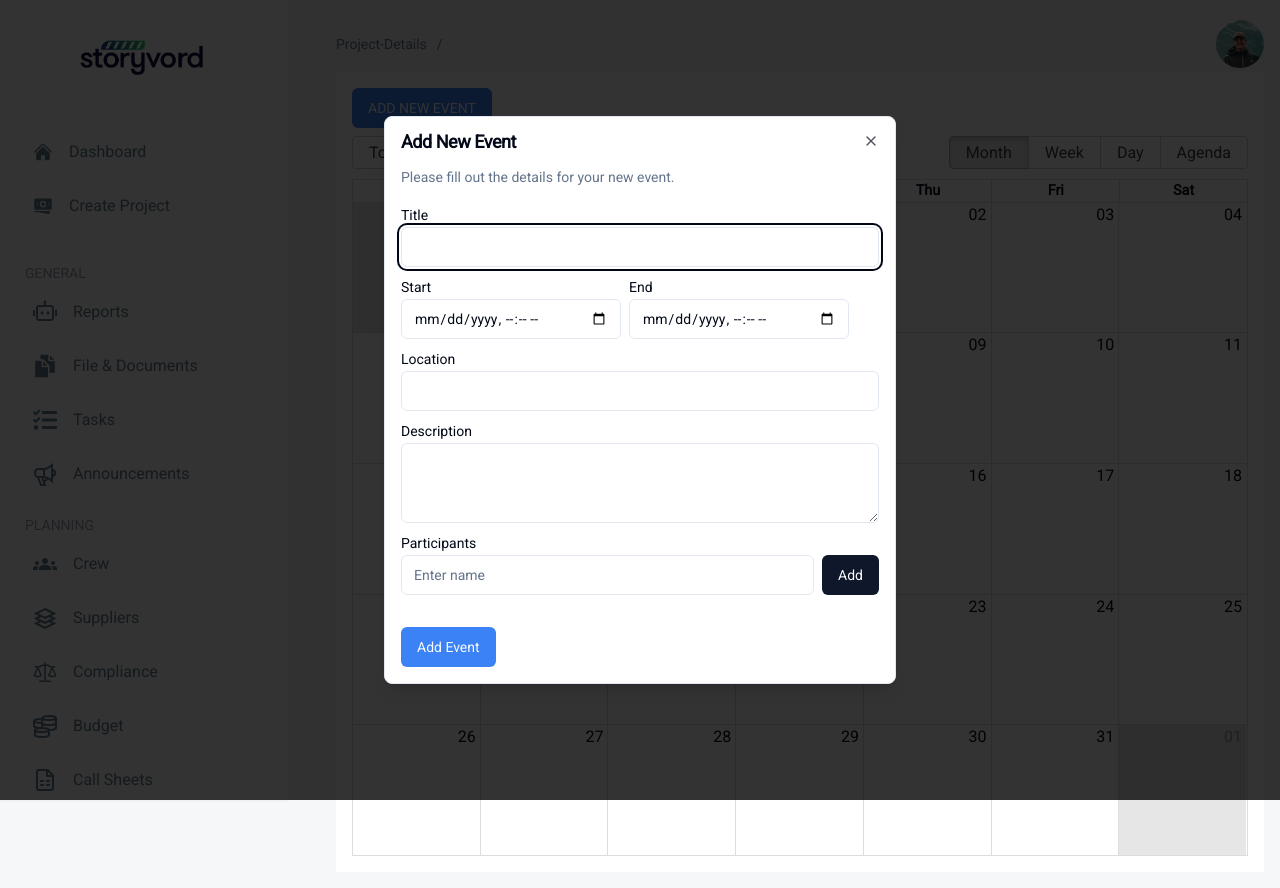
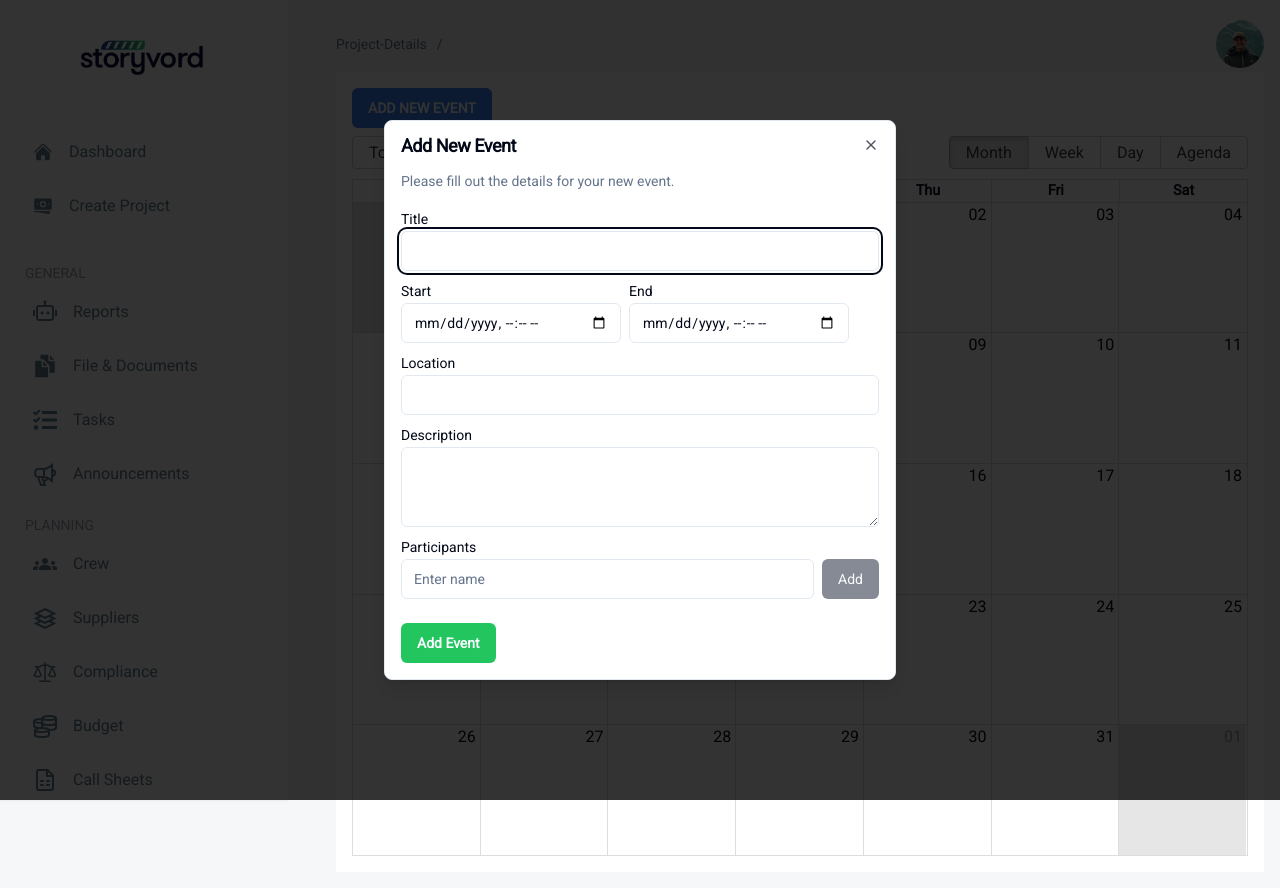
Before and after one commit to Storyvord/ui-mvp, a Next.js app: page /project-details/1/calender in a window 1280 px wide. Both pictures are taken after a click on the button "ADD NEW EVENT". Built offline with nearby package versions, Linux system fonts and the light colour scheme.

Commit message:
minor changes in styles

```diff
--- a/src/app/project-details/[id]/(project-sections)/calender/components/AddTaskDialog.tsx
+++ b/src/app/project-details/[id]/(project-sections)/calender/components/AddTaskDialog.tsx
@@ -15,7 +15,7 @@ const AddTaskDialog: React.FC<CalendarDialogProps> = ({ open, data, handleChange
 
     return (
       <Dialog open={open} onOpenChange={onClose}>
-        <DialogContent  className='p-4 max-h-[80vh] overflow-auto font-sans'>
+        <DialogContent  className='p-4 max-h-[85vh] overflow-auto font-sans'>
           <DialogTitle>Add New Event</DialogTitle>
           <DialogDescription>
             Please fill out the details for your new event.
--- a/src/app/project-details/[id]/(project-sections)/calender/components/BasicCalender.tsx
+++ b/src/app/project-details/[id]/(project-sections)/calender/components/BasicCalender.tsx
@@ -85,7 +85,7 @@ const BasicCalender = () => {
 
   return (
     <div>
-        <Button onClick={()=>setIsDialogOpen(true)} className='mb-2 uppercase bg-blue-500'>Add new Event</Button>
+        <Button onClick={()=>setIsDialogOpen(true)} className='mb-2 uppercase bg-blue-500 hover:bg-blue-700 font-bold'>Add new Event</Button>
         <div className='h-[90vh]'>
             <Calendar
                 localizer={localizer}
--- a/src/app/project-details/[id]/(project-sections)/calender/components/DialogForm.tsx
+++ b/src/app/project-details/[id]/(project-sections)/calender/components/DialogForm.tsx
@@ -4,6 +4,7 @@ import { calenderFormType } from '@/types';
 import { Label } from '@/components/ui/label';
 import { Input } from '@/components/ui/input';
 import { Textarea } from '@/components/ui/textarea';
+import { Badge } from '@/components/ui/badge';
 
 const DialogForm = ({ data, handleChange, handleSubmit}:{
     handleChange: ({name, value}: {name:string, value:string | string[]})=>void,
@@ -60,16 +61,16 @@ const DialogForm = ({ data, handleChange, handleSubmit}:{
             <Label htmlFor="participants">Participants</Label>
             <div className="flex w-full items-center space-x-2">
                 <Input type="text" value={partName} onChange={(e)=>setPartName(e.target.value)} placeholder="Enter name" />
-                <Button type="button" onClick={handleClick}>Add</Button>
+                <Button type="button" onClick={handleClick} disabled={partName===""}>Add</Button>
             </div>
             {
                 data.participants && (
                     <ul className="flex pl-5 gap-1 flex-wrap text-[10px] w-full pt-2">
                         {data.participants.map((participant, index) => (
-                            <li key={index} className="bg-gray-400 text-white p-1 rounded-sm">
+                            <Badge key={index} className='bg-gray-500'>
                                 {participant}
                                 <span onClick={()=>deleteParticipant(index)} className='text-white font-bold ml-4 cursor-pointer'>x</span>
-                            </li>
+                            </Badge>
                         ))}
                     </ul>
                 )
@@ -78,8 +79,8 @@ const DialogForm = ({ data, handleChange, handleSubmit}:{
         </div>
 
 
-        <div className="mt-4">
-            <Button type="submit" className='bg-blue-500'>Add Event</Button>
+        <div className="mt-2">
+            <Button type="submit" className='bg-green-500 hover:bg-green-700 font-bold'>Add Event</Button>
         </div>
     </form>
   )
--- a/src/app/project-details/[id]/(project-sections)/calender/components/EventDialog.tsx
+++ b/src/app/project-details/[id]/(project-sections)/calender/components/EventDialog.tsx
@@ -18,7 +18,7 @@ const EventDialog = ({ open, onClose, event, deleteEvent }:{
 
     return (
       <Dialog open={open} onOpenChange={onClose}>
-        <DialogContent className="font-sans max-h-[80vh] overflow-auto">
+        <DialogContent className="font-sans max-h-[85vh] overflow-auto">
           <DialogTitle className='text-[30px]'>{event.title}</DialogTitle>
           <div className='text-gray-700 text-[18px]'>
               <h5>
@@ -47,10 +47,10 @@ const EventDialog = ({ open, onClose, event, deleteEvent }:{
 
           </div>
           <div className='flex flex-wrap justify-between gap-1 w-full mt-2'>
-            <Button onClick={onClose} className="w-[150px]">
+            <Button onClick={onClose} className="w-[150px] font-bold">
               Close
             </Button>
-            <Button onClick={()=>deleteEvent(event.id)} className="w-[150px]" variant="destructive">
+            <Button onClick={()=>deleteEvent(event.id)} className="w-[150px] font-bold" variant="destructive">
               Delete
             </Button>
           </div>
--- /dev/null
+++ b/src/components/ui/badge.tsx
@@ -0,0 +1,36 @@
+import * as React from "react"
+import { cva, type VariantProps } from "class-variance-authority"
+
+import { cn } from "@/lib/utils"
+
+const badgeVariants = cva(
+  "inline-flex items-center rounded-full border px-2.5 py-0.5 text-xs font-semibold transition-colors focus:outline-none focus:ring-2 focus:ring-ring focus:ring-offset-2",
+  {
+    variants: {
+      variant: {
+        default:
+          "border-transparent bg-primary text-primary-foreground hover:bg-primary/80",
+        secondary:
+          "border-transparent bg-secondary text-secondary-foreground hover:bg-secondary/80",
+        destructive:
+          "border-transparent bg-destructive text-destructive-foreground hover:bg-destructive/80",
+        outline: "text-foreground",
+      },
+    },
+    defaultVariants: {
+      variant: "default",
+    },
+  }
+)
+
+export interface BadgeProps
+  extends React.HTMLAttributes<HTMLDivElement>,
+    VariantProps<typeof badgeVariants> {}
+
+function Badge({ className, variant, ...props }: BadgeProps) {
+  return (
+    <div className={cn(badgeVariants({ variant }), className)} {...props} />
+  )
+}
+
+export { Badge, badgeVariants }
```
